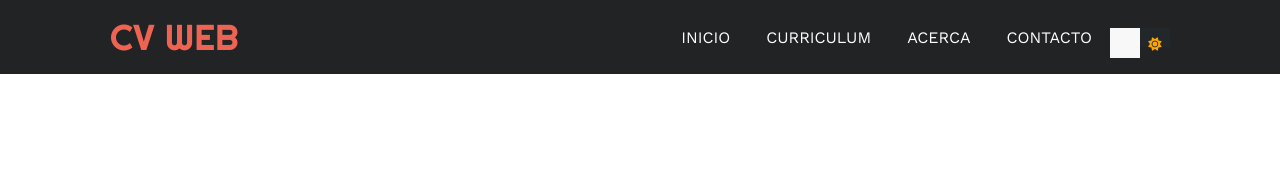
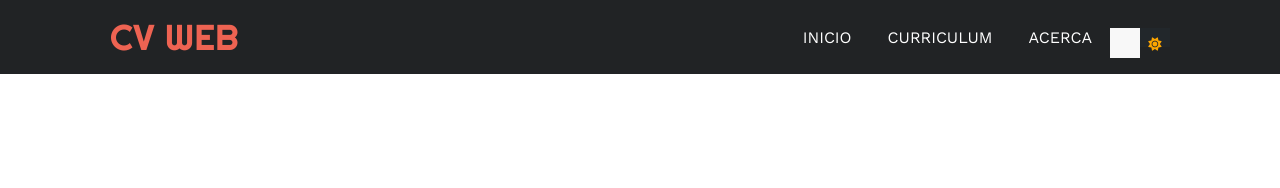
Before and after one commit to solidsnk86/curriculumweb, a plain HTML site: page index.html in a window 1280 px wide. Shown: the top 188 px of the page. Drawn offline with nearby package versions, Linux system fonts and the light colour scheme; no server answers.

Commit message:
Update index.html

```diff
--- a/index.html
+++ b/index.html
@@ -26,7 +26,6 @@
                         <li><a href="#inicio">INICIO</a></li>
                         <li><a href="#curriculum">CURRICULUM</a></li>
                         <li><a href="#acercademi">ACERCA</a></li>
-                        <li><a href="/contacto.html">CONTACTO</a></li>
                         <button class="darkModeSwitch ms-2" id="switch">
                             <span><i class="fa-solid fa-moon"></i></span>
                             <span><i class="fa-solid fa-sun"></i></span>
```
